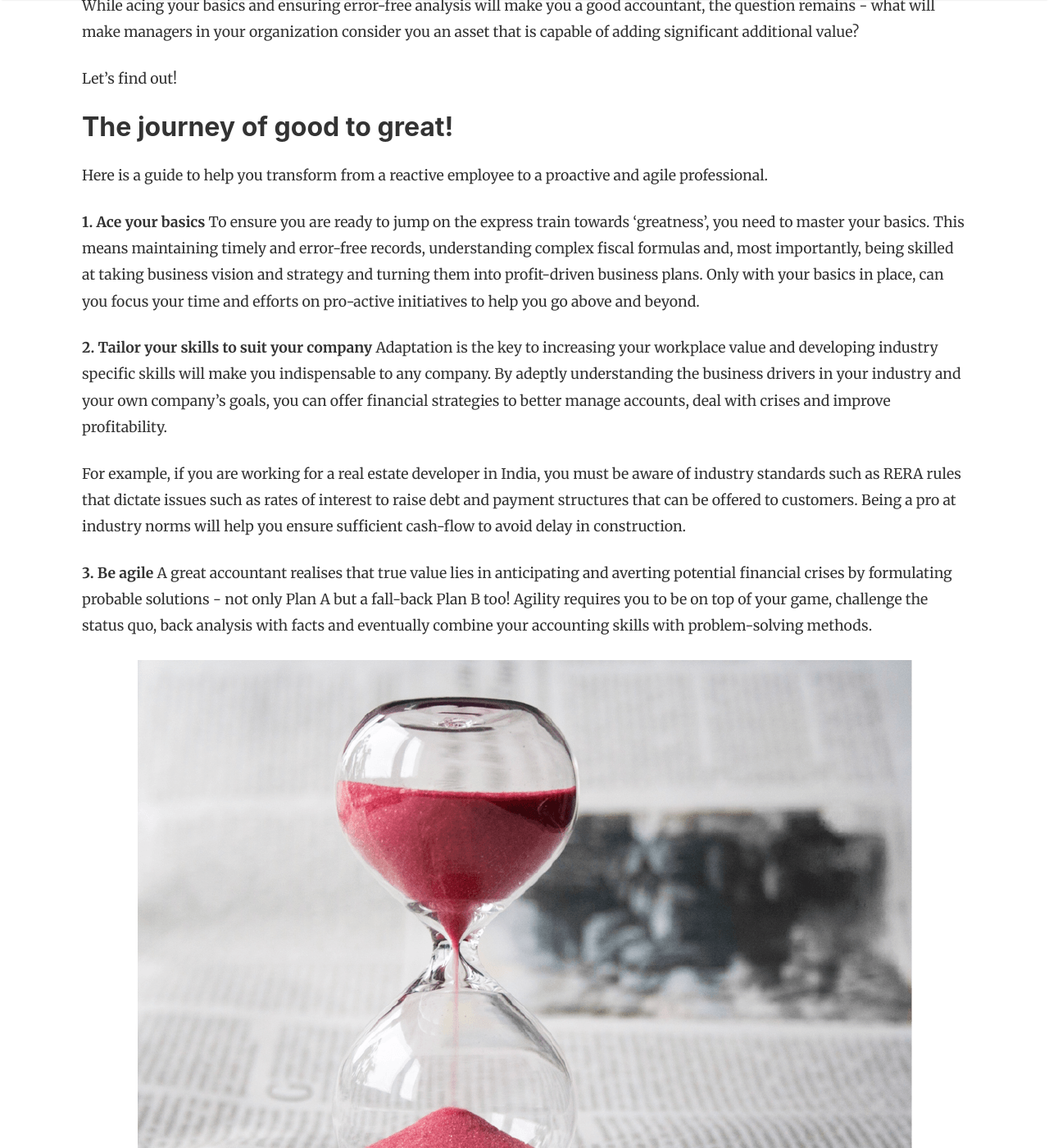
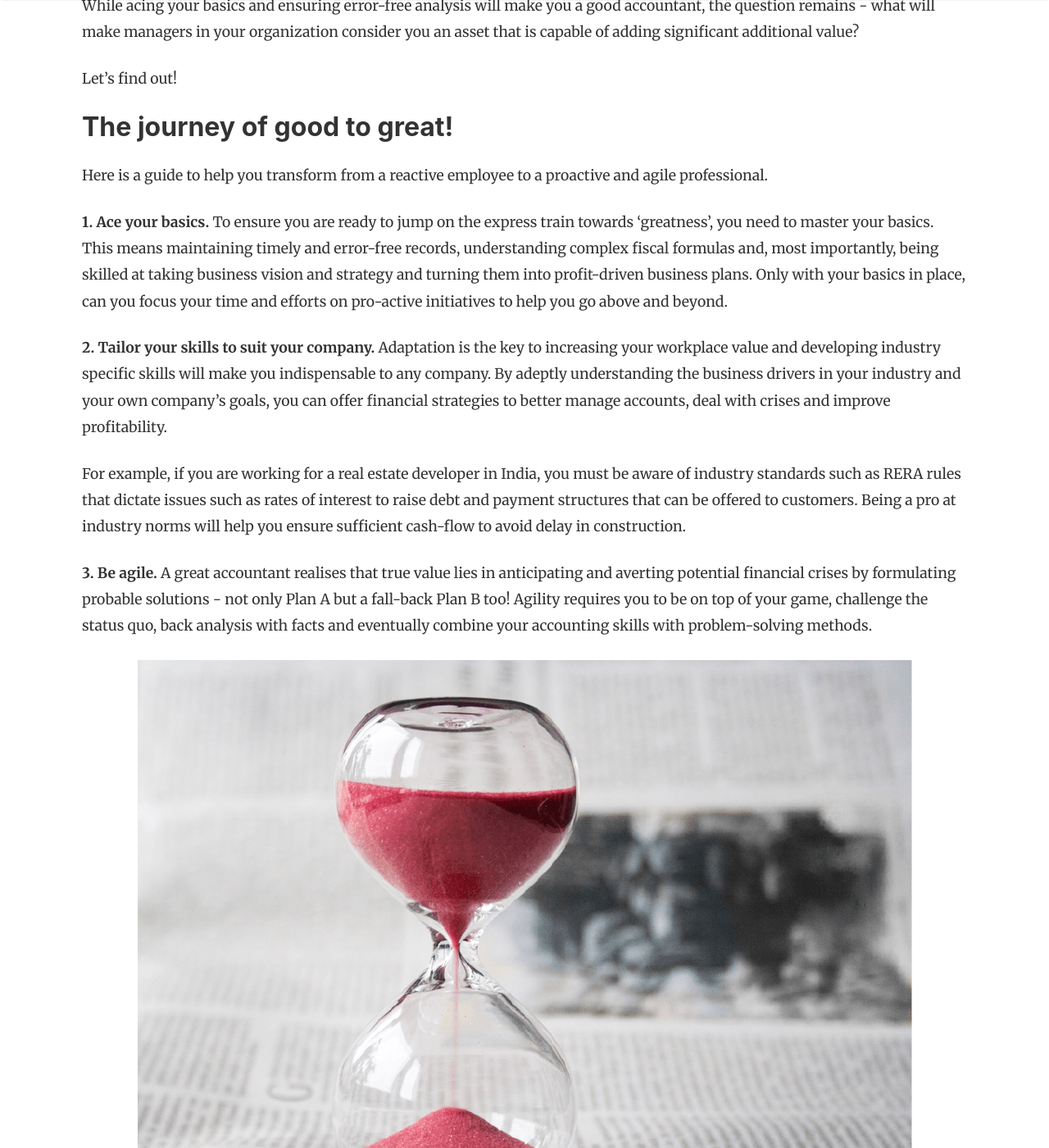
Before and after one commit to lore-blog/lore-blog.github.io, a Jekyll site: the page built from _posts/2019-07-20-why-be-a-good-accountant.md, in a window 1280 px wide and 1400 px high, scrolled down 1279 px. Shown: the whole window at 82% size. Built offline with Jekyll 4.4.1, drawn with Linux system fonts in a browser that asks for light colours; nearby versions of some CDN libraries; some of the changed text lies outside the part shown.

Commit message:
Content changes

```diff
--- a/_posts/2019-07-20-why-be-a-good-accountant.md
+++ b/_posts/2019-07-20-why-be-a-good-accountant.md
@@ -17,26 +17,26 @@ Let’s find out!
 
 Here is a guide to help you transform from a reactive employee to a proactive and agile professional.
 
-**1. Ace your basics**
+**1. Ace your basics.**
 To ensure you are ready to jump on the express train towards ‘greatness’, you need to master your basics. This means maintaining timely and error-free records, understanding complex fiscal formulas and, most importantly, being skilled at taking business vision and strategy and turning them into profit-driven business plans. Only with your basics in place, can you focus your time and efforts on pro-active initiatives to help you go above and beyond.
 
-**2. Tailor your skills to suit your company**
+**2. Tailor your skills to suit your company.**
 Adaptation is the key to increasing your workplace value and developing industry specific skills will make you indispensable to any company. By adeptly understanding the business drivers in your industry and your own company’s goals, you can offer financial strategies to better manage accounts, deal with crises and improve profitability.
 
 For example, if you are working for a real estate developer in India, you must be aware of industry standards such as RERA rules that dictate issues such as rates of interest to raise debt and payment structures that can be offered to customers. Being a pro at industry norms will help you ensure sufficient cash-flow to avoid delay in construction.
 
-**3. Be agile**
+**3. Be agile.**
 A great accountant realises that true value lies in anticipating and averting potential financial crises by formulating probable solutions - not only Plan A but a fall-back Plan B too! Agility requires you to be on top of your game, challenge the status quo, back analysis with facts and eventually combine your accounting skills with problem-solving methods.
 
 ![Great-Accountant-image1](/assets/images/articles/account-image1.png){:class="img-center"}
 
-**4. Champion time management**
+**4. Champion time management.**
 Meeting deadlines, drafting timely reports and highlighting discrepancies immediately engenders trust, encouraging management to delegate additional responsibilities on the road to career growth. Additionally, effective time management will also help you in making sound, well-reasoned financial and strategic recommendations.
 
-**5. Stay Curious**
+**5. Stay Curious.**
 Fostering fresh ideas when it comes to dealing with financial challenges require you to stay inquisitive. Ask questions when you are unsure about something. Indulge in taking feedback from peers. Take refresher courses and workshops to stay current. The more you ask and explore, the more you will learn and the better equipped you will be to contribute to the financial growth of your company.
 
-**6. Build your interpersonal skills**
+**6. Build your interpersonal skills.**
 Over time, technical skills alone will not be enough to take you to the next level. Developing [strong communication skills](https://lore.online/results/communication), creating and managing effective relationships with peers and clients alike will be vital in building your reputation.
 
 ![Great-Accountant-image2](/assets/images/articles/accountant-image2.png){:class="img-center"}
```
Also changed, not shown: _posts/2019-08-30-disciplinarities.md (+1 -1 lines), _posts/2019-10-04-digital-marketing.md (+2 -2 lines), assets/images/articles/digital-marketing-img1.jpg, assets/images/articles/digital-marketing-img2.jpg, assets/images/articles/digital-marketing-img3.jpg, assets/images/articles/digital-marketing-img4.jpg, assets/images/articles/thumbs/digital-marketing-img1.jpg (added), assets/images/articles/thumbs/disc-featured.png (added).
